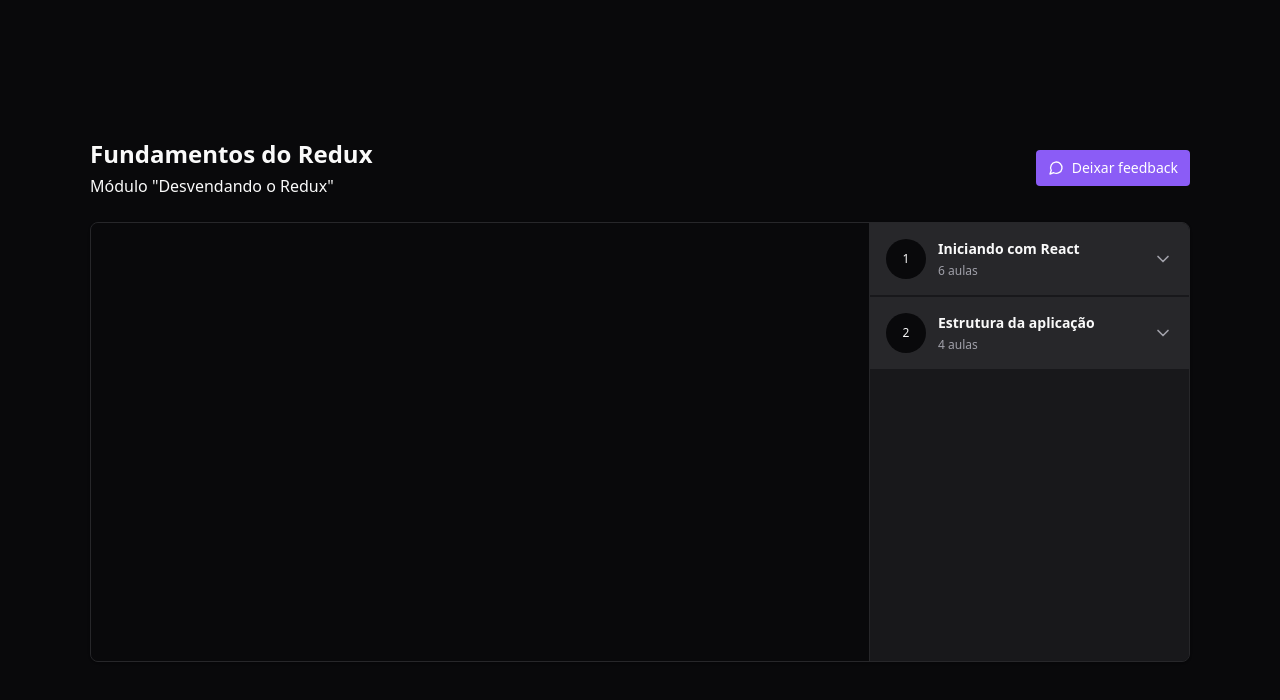
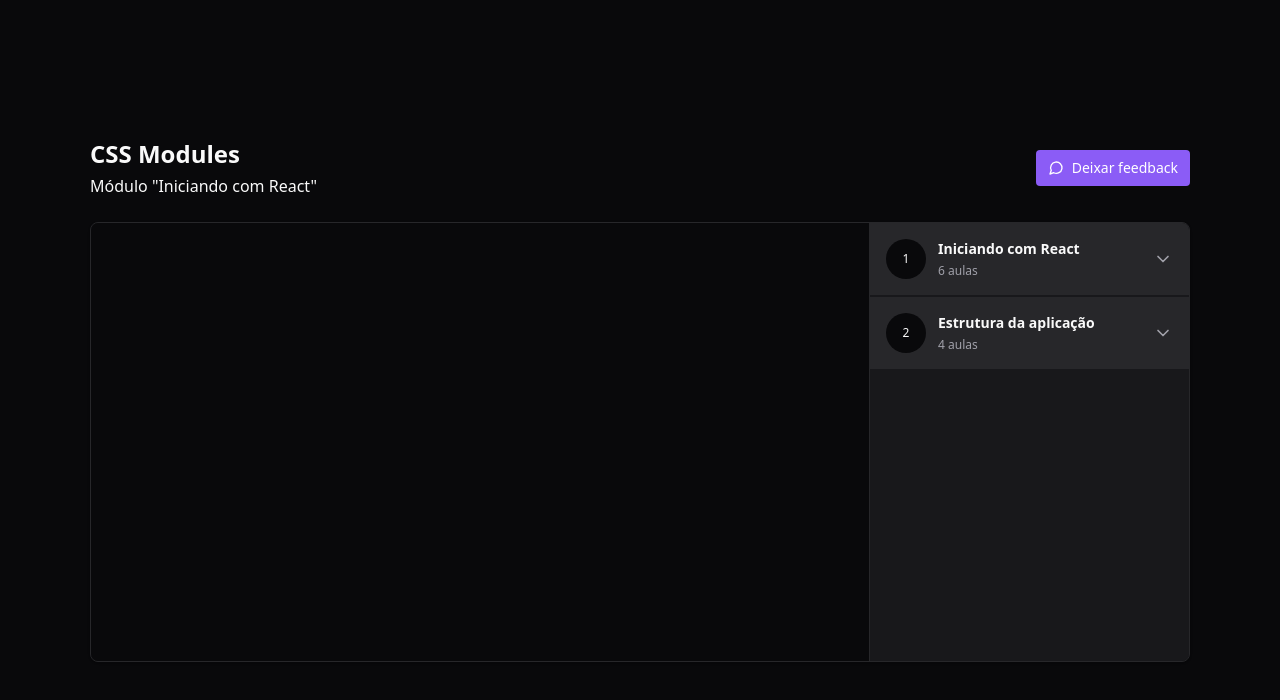
Before and after one commit to cod3baze/react-redux-zustand, a React (Vite) app: page / in a window 1280 px wide. Shown: the top 700 px of the page. Built offline with nearby package versions, Linux system fonts and the light colour scheme.

Commit message:
dispatch current lesson

```diff
--- a/src/components/Header.tsx
+++ b/src/components/Header.tsx
@@ -1,8 +1,19 @@
+import { useAppSelector } from "../store";
+
 export function Header() {
+  const lesson = useAppSelector((state) => {
+    const { currentLessonIndex, currentModuleIndex } = state.player;
+
+    const currentModule = state.player.course.modules[currentModuleIndex];
+    const currentLesson = currentModule.lessons[currentLessonIndex];
+
+    return { currentModule, currentLesson };
+  });
+
   return (
     <div className="flex flex-col gap-1">
-      <h1 className="text-2xl font-bold">Fundamentos do Redux</h1>
-      <span>Módulo "Desvendando o Redux"</span>
+      <h1 className="text-2xl font-bold">{lesson.currentLesson.title}</h1>
+      <span>Módulo "{lesson.currentModule.title}"</span>
     </div>
   );
 }
--- a/src/components/Lesson.tsx
+++ b/src/components/Lesson.tsx
@@ -1,18 +1,30 @@
-import { Video } from "lucide-react";
+import { Video, PlayCircle } from "lucide-react";
 
 interface LessonProps {
   title: string;
   duration: string;
+  isCurrent?: boolean;
   onPlay: () => void;
 }
 
-export function Lesson({ title, duration, onPlay }: LessonProps) {
+export function Lesson({
+  title,
+  duration,
+  isCurrent = false,
+  onPlay,
+}: LessonProps) {
   return (
     <button
       onClick={onPlay}
-      className="flex items-center gap-3 text-sm text-zinc-400"
+      data-active={isCurrent}
+      disabled={isCurrent}
+      className="flex items-center gap-3 text-sm text-zinc-400 data-[active=true]:text-emerald-400 enabled:hover:text-zinc-100"
     >
-      <Video className="w-4 h-4 text-zinc-500" />
+      {isCurrent ? (
+        <PlayCircle className="w-4 h-4 text-emerald-400" />
+      ) : (
+        <Video className="w-4 h-4 text-zinc-500" />
+      )}
       <span>{title}</span>
       <span className="ml-auto font-mono text-xs text-zinc-500">
         {duration}
--- a/src/components/Module.tsx
+++ b/src/components/Module.tsx
@@ -14,6 +14,15 @@
 
 export function Module({ moduleIndex, title, amountOfLessons }: ModuleProps) {
   const dispatch = useDispatch();
+
+  const { currentModuleIndex, currentLessonIndex } = useAppSelector((state) => {
+    const { currentLessonIndex, currentModuleIndex } = state.player;
+
+    return {
+      currentLessonIndex,
+      currentModuleIndex,
+    };
+  });
 
   const lessons = useAppSelector(
     (state) => state.player.course.modules[moduleIndex].lessons
@@ -35,14 +44,21 @@
 
       <Collapsible.Content>
         <nav className="relative flex flex-col gap-4 p-6">
-          {lessons.map((lesson, lessonIndex) => (
+          {lessons.map((lesson, lessonIndex) => {
+            const isCurrent =
+              currentModuleIndex === moduleIndex &&
+              currentLessonIndex === lessonIndex;
+
+            return (
               <Lesson
                 key={lesson.id}
                 title={lesson.title}
                 duration={lesson.duration}
                 onPlay={() => dispatch(play([moduleIndex, lessonIndex]))}
+                isCurrent={isCurrent}
               />
-          ))}
+            );
+          })}
         </nav>
       </Collapsible.Content>
     </Collapsible.Root>
```
Lines whose indentation alone changed are shown as unchanged.
